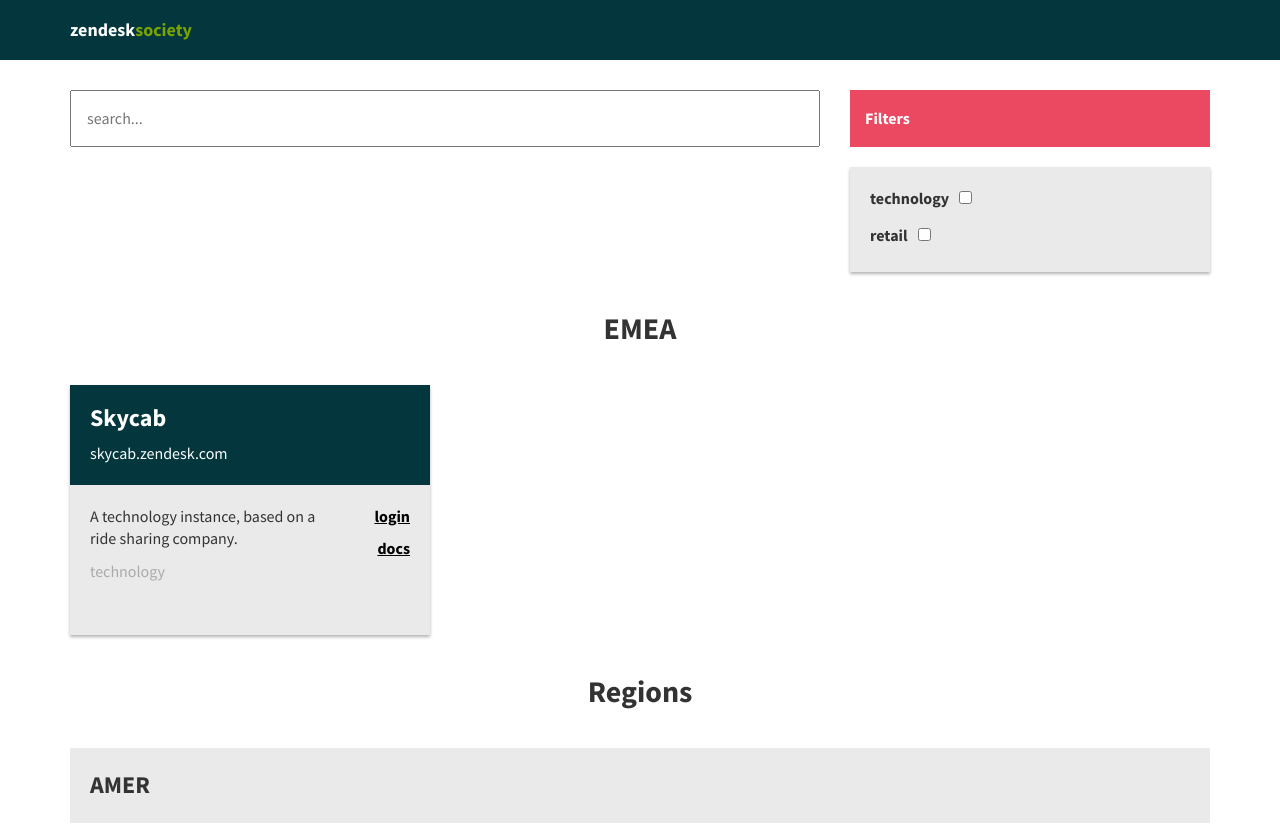
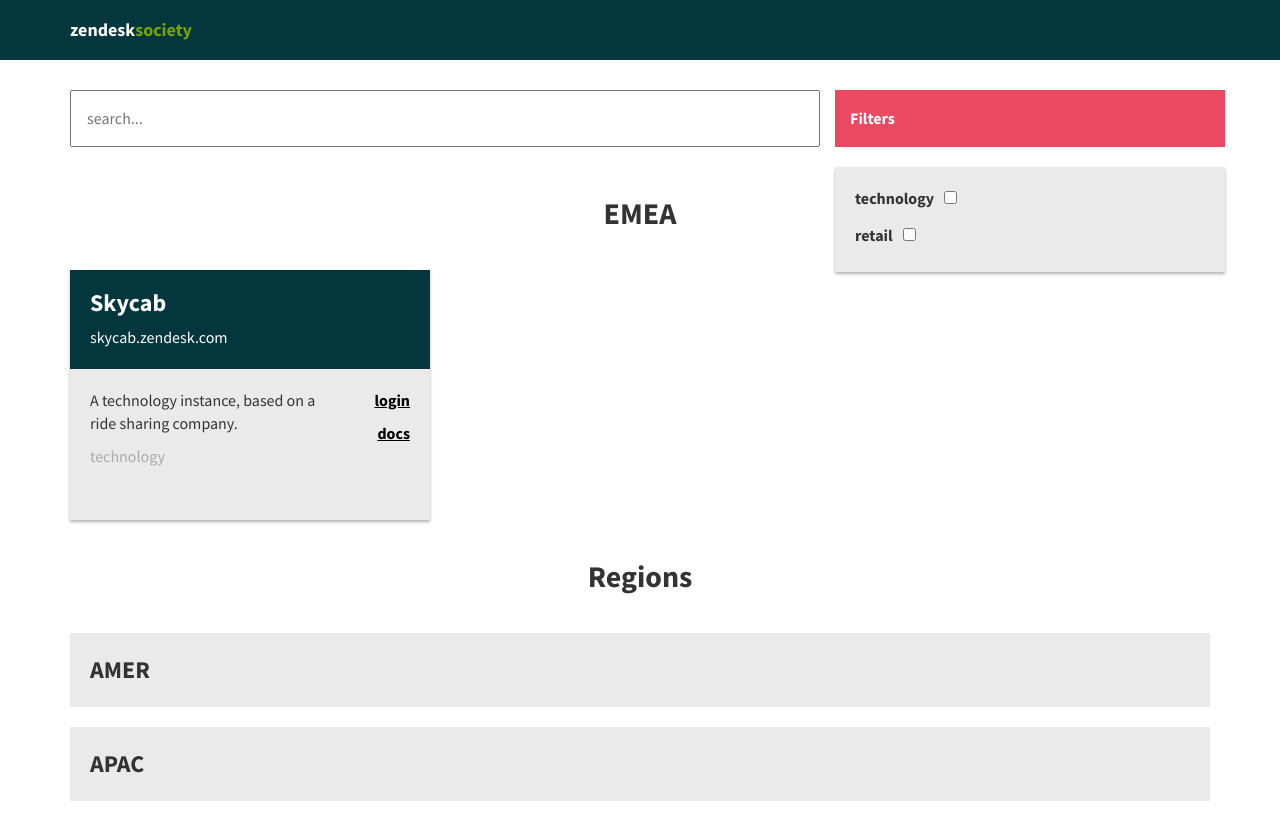
Before and after one commit to dashedstripes/society-demo, a React app: page / in a window 1280 px wide. Shown: the top 826 px of the page. Built offline with nearby package versions, Linux system fonts and the light colour scheme.

Commit message:
Fix filter button width

```diff
--- a/src/containers/FiltersContainer.js
+++ b/src/containers/FiltersContainer.js
@@ -3,6 +3,7 @@ import { connect } from 'react-redux'
 import { toggleFilters } from '../actions'
 import FiltersButton from '../components/FiltersButton'
 import FiltersList from '../components/FiltersList'
+import '../styles/FiltersContainer.css'
 
 class FiltersContainer extends Component {
   handleChange(isOpen) {
@@ -12,7 +13,7 @@ class FiltersContainer extends Component {
     if (this.props.filters.isOpen) {
       return (
         <div className="row">
-          <div className="col-md-12">
+          <div className="col-md-12 FiltersContainerColumn">
             <FiltersButton handleChange={this.handleChange.bind(this, false)} />
             <FiltersList options={this.props.filters.options} />
           </div>
@@ -21,7 +22,7 @@ class FiltersContainer extends Component {
     } else {
       return (
         <div className="row">
-          <div className="col-md-12">
+          <div className="col-md-12 FiltersContainerColumn">
             <FiltersButton handleChange={this.handleChange.bind(this, true)} />
           </div>
         </div>
--- /dev/null
+++ b/src/styles/FiltersContainer.css
@@ -0,0 +1,3 @@
+.FiltersContainerColumn {
+  padding: 0px;
+}
--- a/src/styles/FiltersList.css
+++ b/src/styles/FiltersList.css
@@ -1,5 +1,5 @@
 .FiltersList {
-  position: relative;
+  position: absolute;
   width: 100%;
   padding: 20px;
   box-shadow: 0px 2px 3px rgba(0, 0, 0, 0.3);
```
